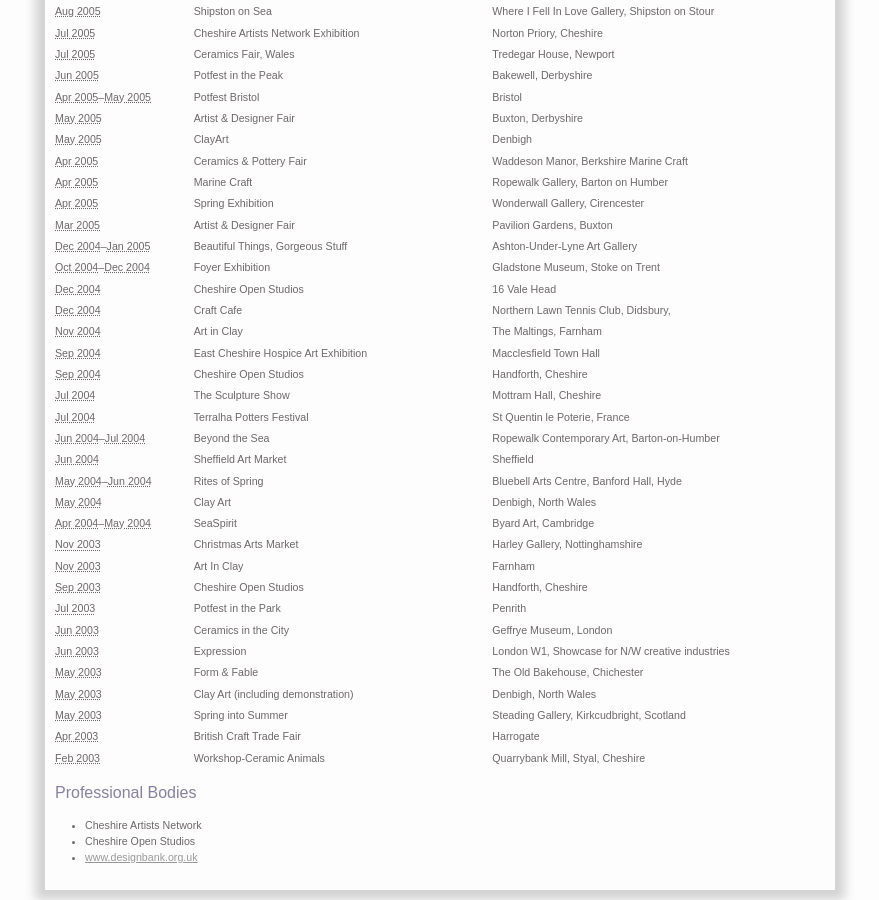
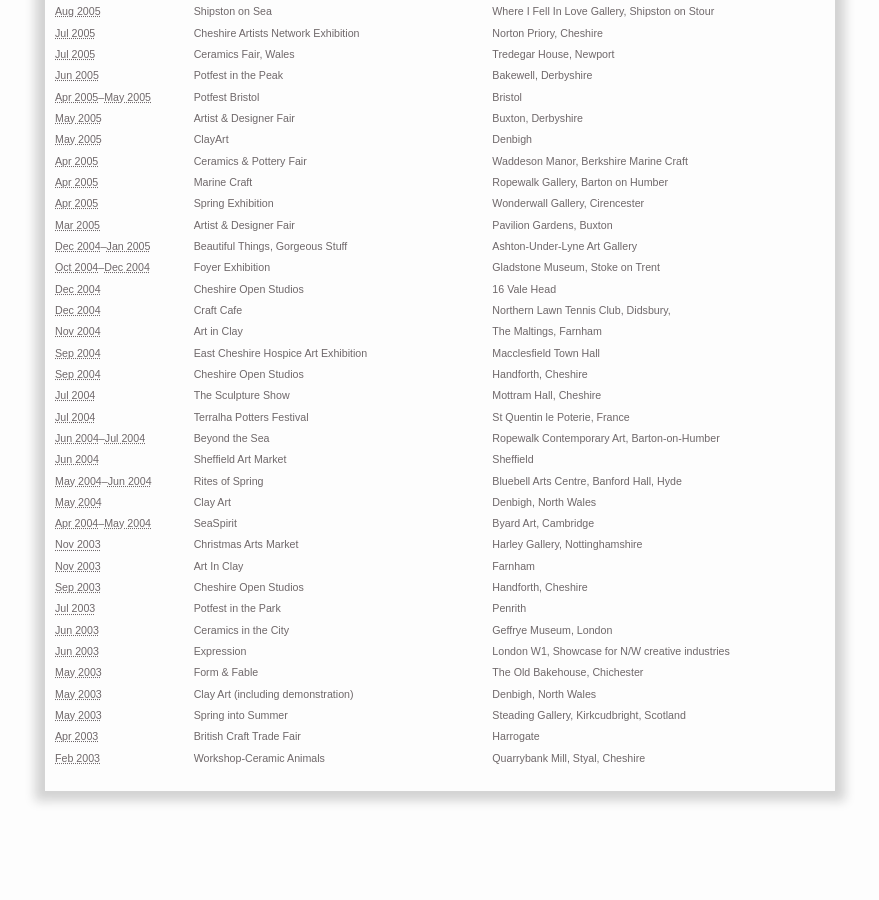
Before and after one commit to suecrossfield/suecrossfield.github.io, a Jekyll site: the page built from cv.md, in a window 1280 px wide and 900 px high, scrolled down 1909 px. Shown: the whole window, without its empty margins (200-1079 px from the left). Built offline with Jekyll 4.4.1, drawn with Linux system fonts in a browser that asks for light colours.

Commit message:
Fix #10 by removing professional bodies

```diff
--- a/cv.md
+++ b/cv.md
@@ -145,10 +145,4 @@ I am a ceramic artist working in stoneware. My creativity is inspired by natural
 {% include event.html start="Feb 2003" summary="Workshop-Ceramic Animals" location="Quarrybank Mill, Styal, Cheshire" %}
 </ul>
 
-## Professional Bodies
-
-* Cheshire Artists Network
-* Cheshire Open Studios
-* [www.designbank.org.uk](http://www.designbank.org.uk/)
-
 </div>
```
